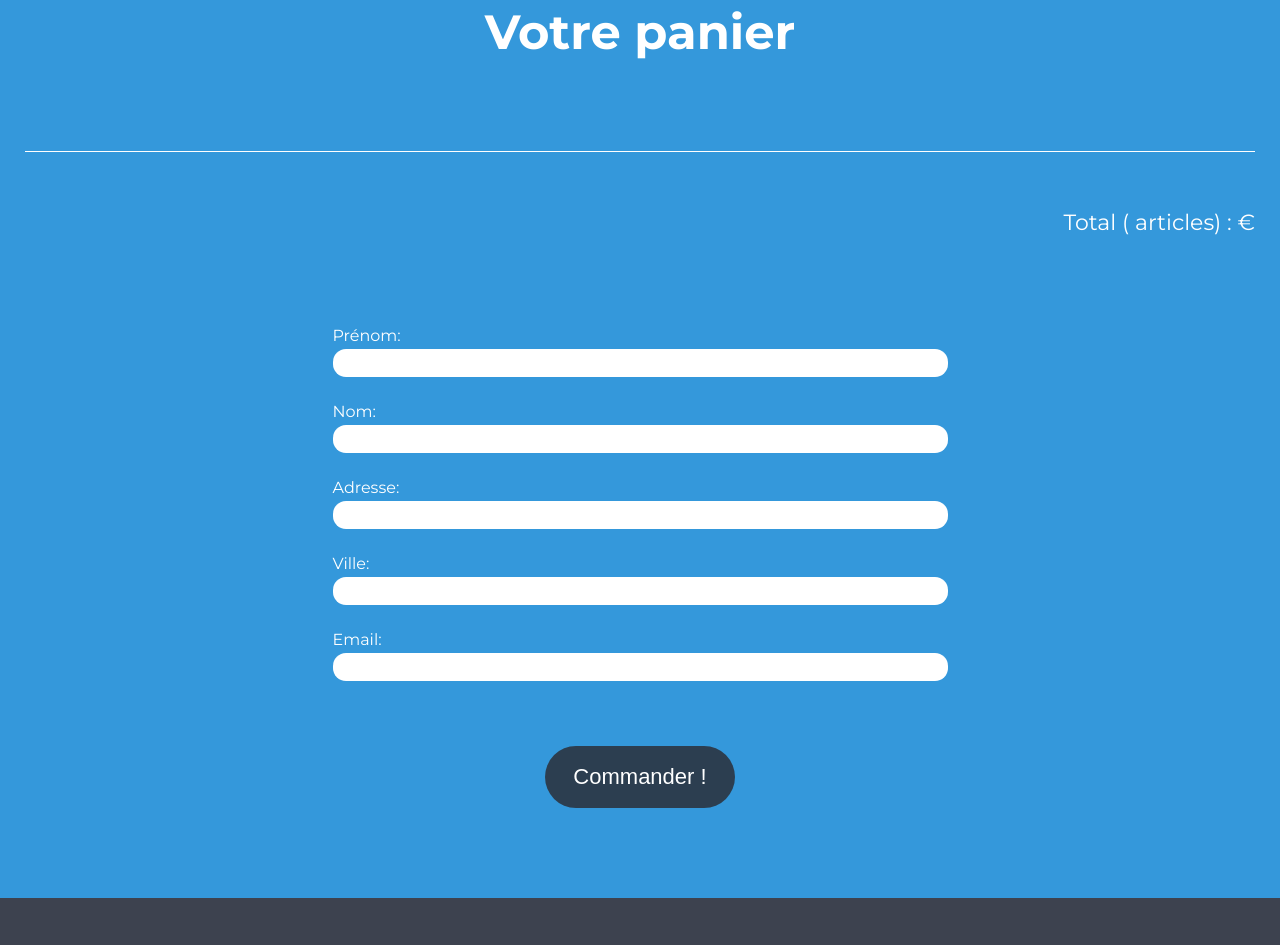
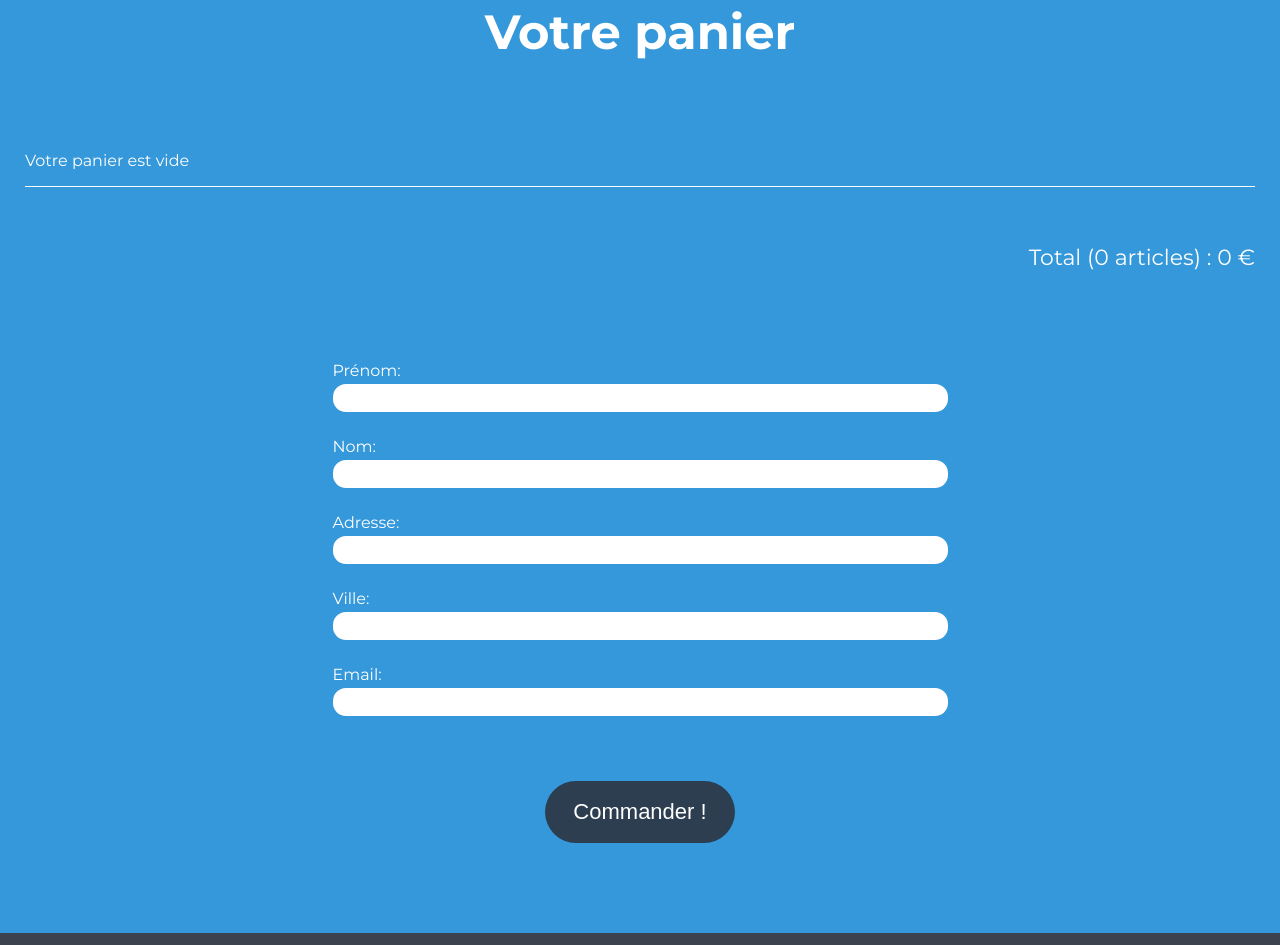
Before and after one commit to GabrielleDFT/P5_Kanap, a plain HTML site: page front/html/cart.html in a window 1280 px wide. Shown: the part 855-1800 px from the top of the page. Drawn offline with Linux system fonts and the light colour scheme.

Commit message:
Update cart.html

```diff
--- a/front/html/cart.html
+++ b/front/html/cart.html
@@ -133,6 +133,6 @@
         </div>
       </div>
     </footer>
-  <script src="../js/cart.js"></script>
+  <script src="../../DUFEIl_Gabrielle_1_Code/js/cart.js"></script>
   </body>
 </html>
```
